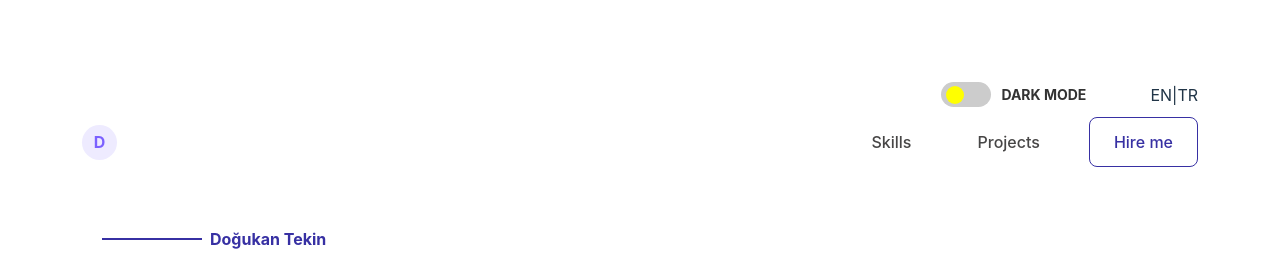
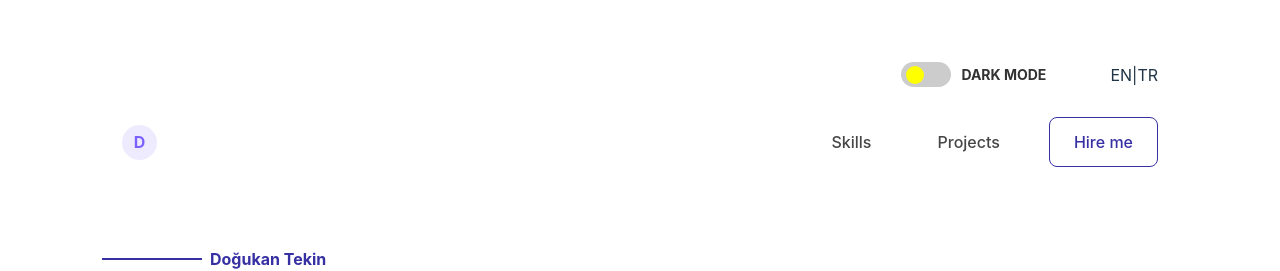
Before and after one commit to brrkrmn/vercel-check-portfolio, a React (Vite) app: page / in a window 1280 px wide. Shown: the top 271 px of the page. Built offline with nearby package versions, Linux system fonts and the light colour scheme.

Commit message:
import bug fixed, css improvements done

```diff
--- a/src/components/Header.jsx
+++ b/src/components/Header.jsx
@@ -1,4 +1,4 @@
-import './Header.css'
+import './header.css'
 import React from 'react'
 import LanguageSwitcher from './LanguageSwitcher'
 import { DarkModeToggle } from './DarkModeToggle'
--- a/src/components/header.css
+++ b/src/components/header.css
@@ -1,8 +1,9 @@
 .header {
     display: flex;
     flex-direction: column;
-    padding: 20px;
+    padding: 40px 60px;
     gap: 10px;
+    padding-top: 0;
 }
 
 .top-section {
@@ -10,6 +11,7 @@
     justify-content: flex-end;
     align-items: center;
     gap: 64px;
+    margin-bottom: 20px;
 }
 
 .bottom-section {
```
